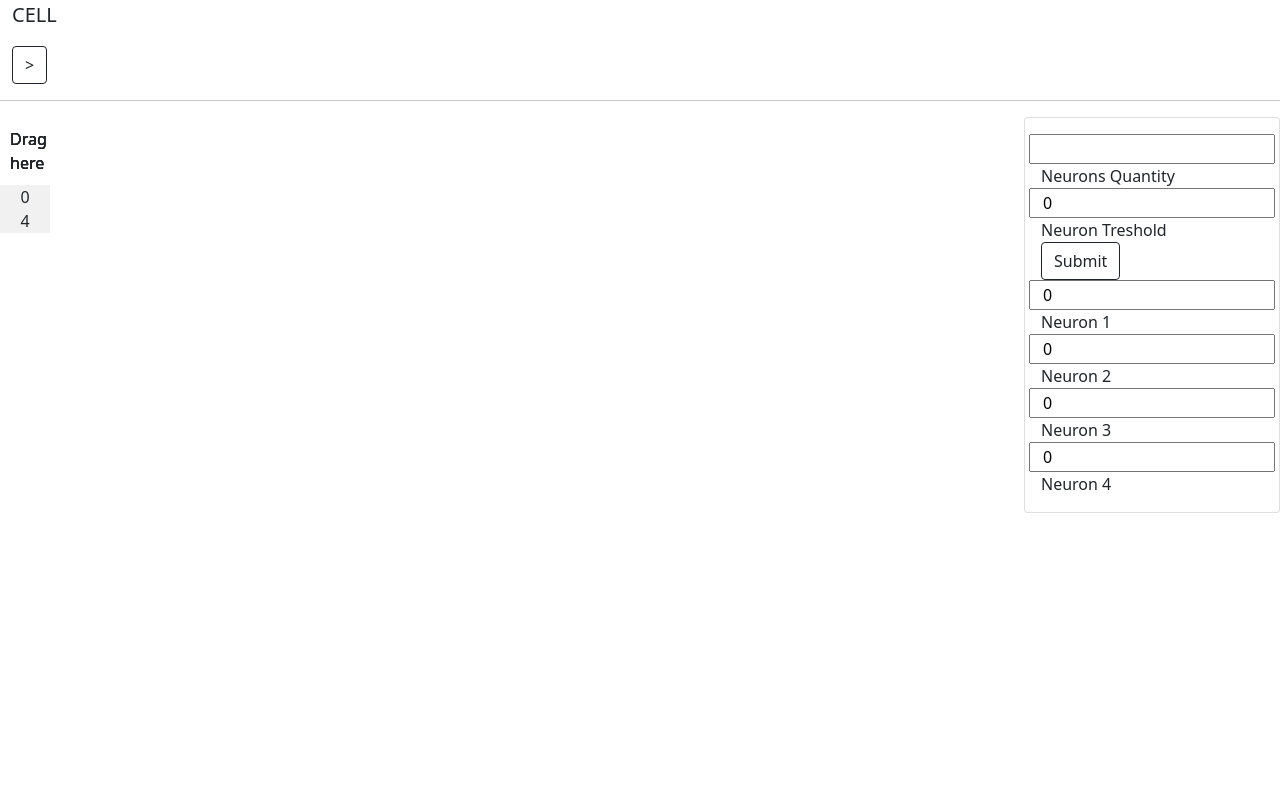
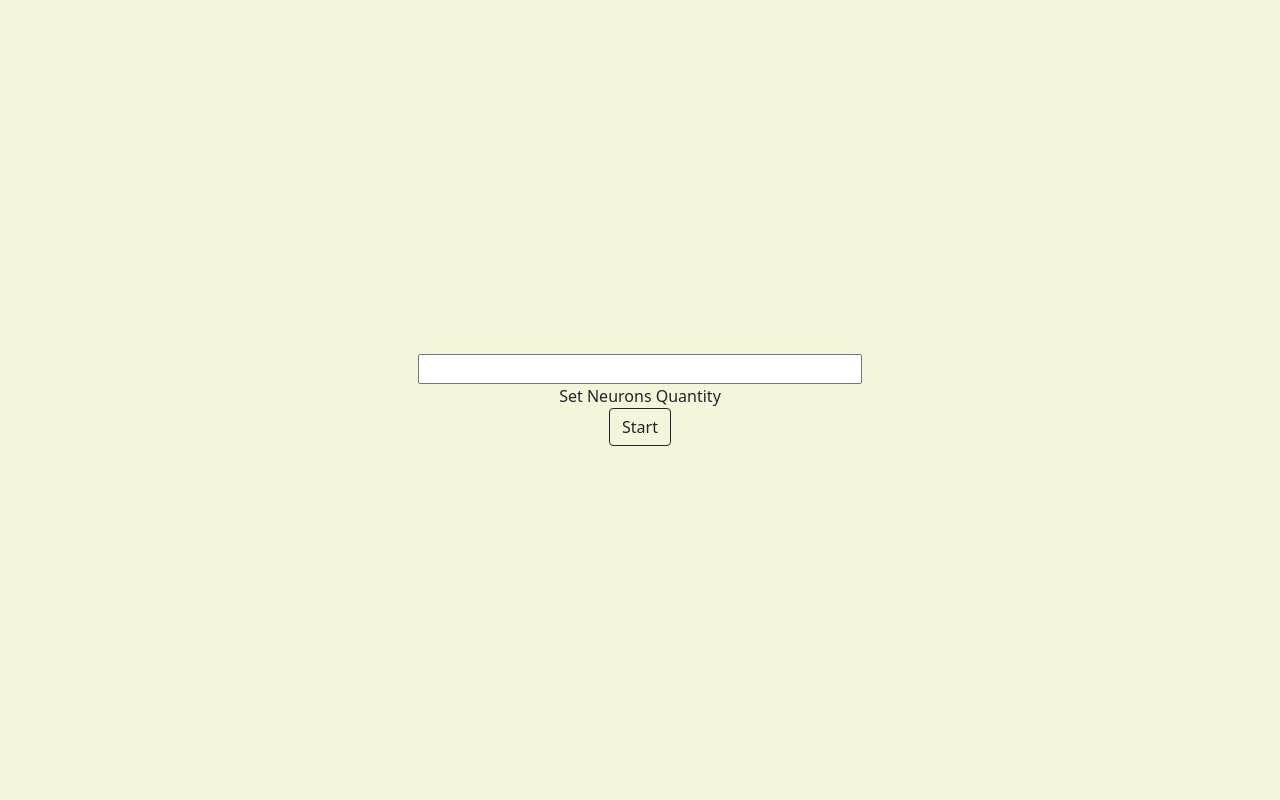
Before and after one commit to Ravenlod/Heart-beat-automata, a Flask app: page /heart in a window 1280 px wide. Run offline with Flask 3, Linux system fonts and the light colour scheme; some libraries are stand-ins or nearby versions.

Commit message:
feat bootstrap compability

```diff
--- a/app.py
+++ b/app.py
@@ -31,9 +31,22 @@ def linkHandler():
 
     return redirect(url_for('heart_automata'))
 
+@app.route('/heart-start', methods=['POST'])
+def start_block():
+    if request.method == 'POST':
+        input = request.json
+    session['quantity'] = int(input['quantity'])
+
+
+    return redirect(url_for('heart_automata'))
+
 @app.route('/heart', methods=['GET', 'POST'])
 def heart_automata():
     n = 4
+    flag_is_started = False
+    if "quantity" in session:
+        n = session.get('quantity', 4)
+        flag_is_started = True
     nodes = list()
     input_list = list()
     config = "top: auto; left: auto"
@@ -67,7 +80,8 @@ def heart_automata():
     link_list = session.get('links', None)
     return render_template('main/heart.html',
                            nodes=nodes,
-                           link_list=link_list)
+                           link_list=link_list,
+                           flag_is_started=flag_is_started)
                           # node_value_list=node_value_list)
 
 @app.route('/test')
--- a/static/css/custom.css
+++ b/static/css/custom.css
@@ -64,3 +64,15 @@
 
     transform: translate(-50%, -50%);
   }
+
+  .filling_block {
+    position: absolute;
+    z-index: 7;
+    background-color: beige;
+    width: 100%;
+    height: 100%;
+    display: flex;
+    align-items: center;
+    justify-content: center;
+    flex-direction: column;
+  }
--- a/static/js/js-custom.js
+++ b/static/js/js-custom.js
@@ -15,9 +15,6 @@ if(temp_list.trim() != "null")
   console.log(typeof svg_list)
 
 }
-
-
-
 
 //Global functions
 let block = document.createElement("div");
@@ -219,13 +216,12 @@ submit_btn.addEventListener('click', () => {
 
   })
 
-
     fetch("/heart", {
         method: "POST",
         headers: {
             'Content-Type': 'application/json'
         },
-        body: JSON.stringify({"config": config,
+        body: JSON.stringify({config: config,
         "value": value
         })
     })
@@ -239,5 +235,36 @@ submit_btn.addEventListener('click', () => {
 
     });
 
+});
 
-});
+
+//Функция, срабатывающая при нажатии на кнопку '>'
+let start_btn = document.querySelector('.start-btn');
+if (start_btn) {
+  start_btn.addEventListener('click', () => {
+
+    let parentDiv = start_btn.closest(".filling_block");
+    let input_quantity = parentDiv.querySelector('.input_neuron_quantity').value
+      fetch("/heart-start", {
+          method: "POST",
+          headers: {
+              'Content-Type': 'application/json'
+          },
+          body: JSON.stringify({
+            "quantity": input_quantity
+          })
+      })
+
+      .then(response => {if(!response.ok){
+                              throw new Error('Network response Error');}
+                         response.json(); })
+      .then(() => {
+        parentDiv.parentNode.removeChild(parentDiv)
+        location.reload()})
+      .catch(error => {
+          console.error("Error:", error);
+
+      });
+
+  });
+}
--- a/templates/base.html
+++ b/templates/base.html
@@ -9,7 +9,7 @@
     <link href="{{ url_for('static', filename = 'css/custom.css') }}" rel="stylesheet">
     <!-- Bootstrap CSS -->
     <link href="static/css/bootstrap.min.css"
-          rel="stylesheet" integrity="sha384-EVSTQN3/azprG1Anm3QDgpJLIm9Nao0Yz1ztcQTwFspd3yD65VohhpuuCOmLASjC"
+          rel="stylesheet"
           crossorigin="anonymous">
 
 </head>
@@ -207,7 +207,7 @@
     {% block content %}{% endblock %}
 
 <script src="static/js/bootstrap.bundle.min.js"
-        integrity="sha384-MrcW6ZMFYlzcLA8Nl+NtUVF0sA7MsXsP1UyJoMp4YLEuNSfAP+JcXn/tWtIaxVXM"
+
         crossorigin="anonymous"></script>
 
     {% block scripts %}{% endblock %}
--- a/templates/main/heart.html
+++ b/templates/main/heart.html
@@ -4,6 +4,18 @@ Heart Automata
 {% endblock %}
 
 {% block content %}
+{% if not flag_is_started %}
+<div class="filling_block">
+  <div class="row">
+    <input class="input_neuron_quantity" type="text" id="input_quantity">
+    <label for="input_quantity" style="text-align: center;"> Set Neurons Quantity</label>
+  </div>
+
+  <div class="row">
+    <button type="button" class="btn btn-outline-dark start-btn">Start</button>
+  </div>
+</div>
+{% endif %}
 
 <div class="container-custom interface-group position-relative">
   <div class="container-fluid">
@@ -26,10 +38,7 @@ Heart Automata
     <div class="card col">
 
       <div class="card-body">
-        <div class="row">
-          <input class="input_neuron_quantity" type="text" id="input_quantity">
-          <label for="input_quantity">Neurons Quantity</label>
-        </div>
+
 
         <div class="row">
           <input class="input_neuron_treshold" type="text" id="input_treshold" value="0">
```
